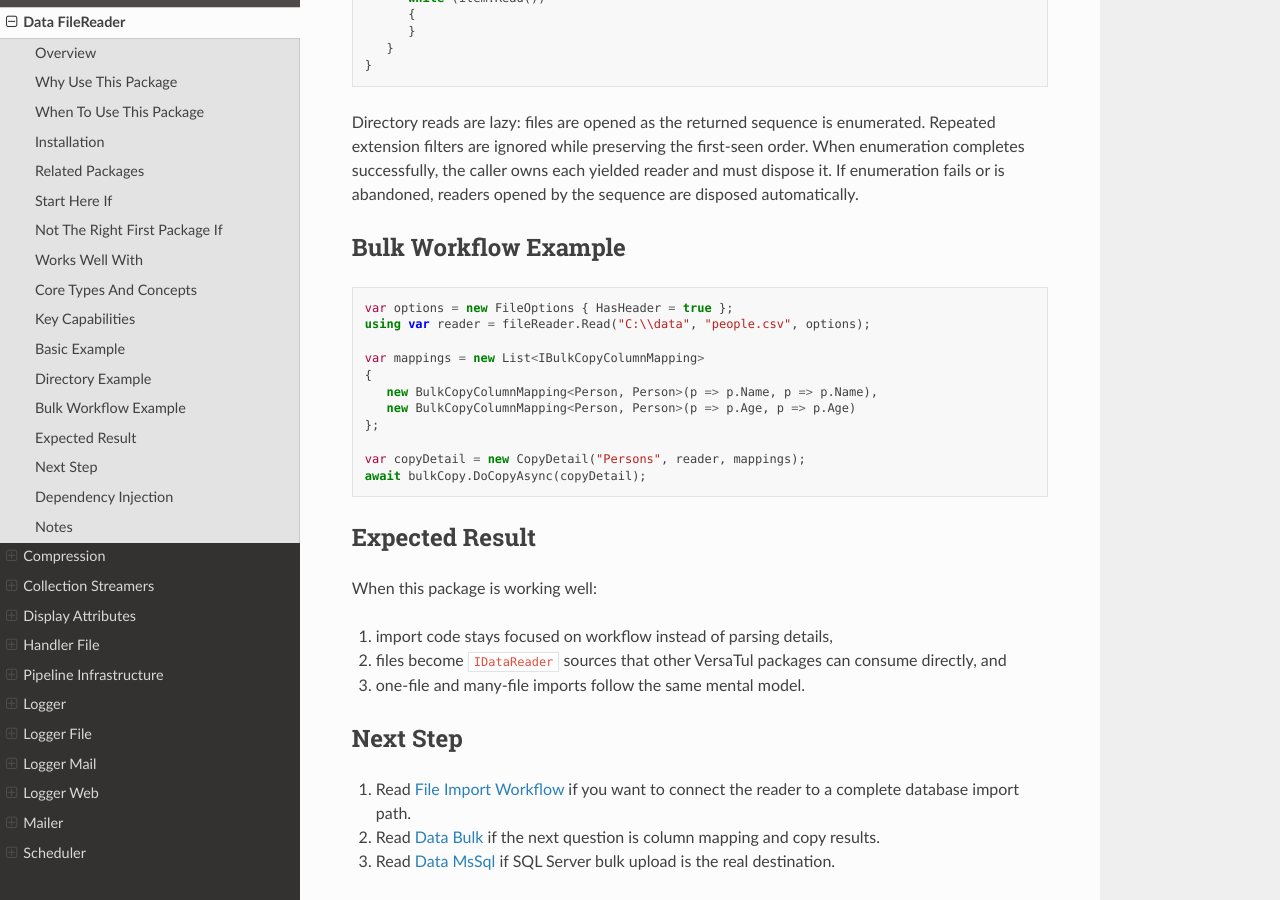
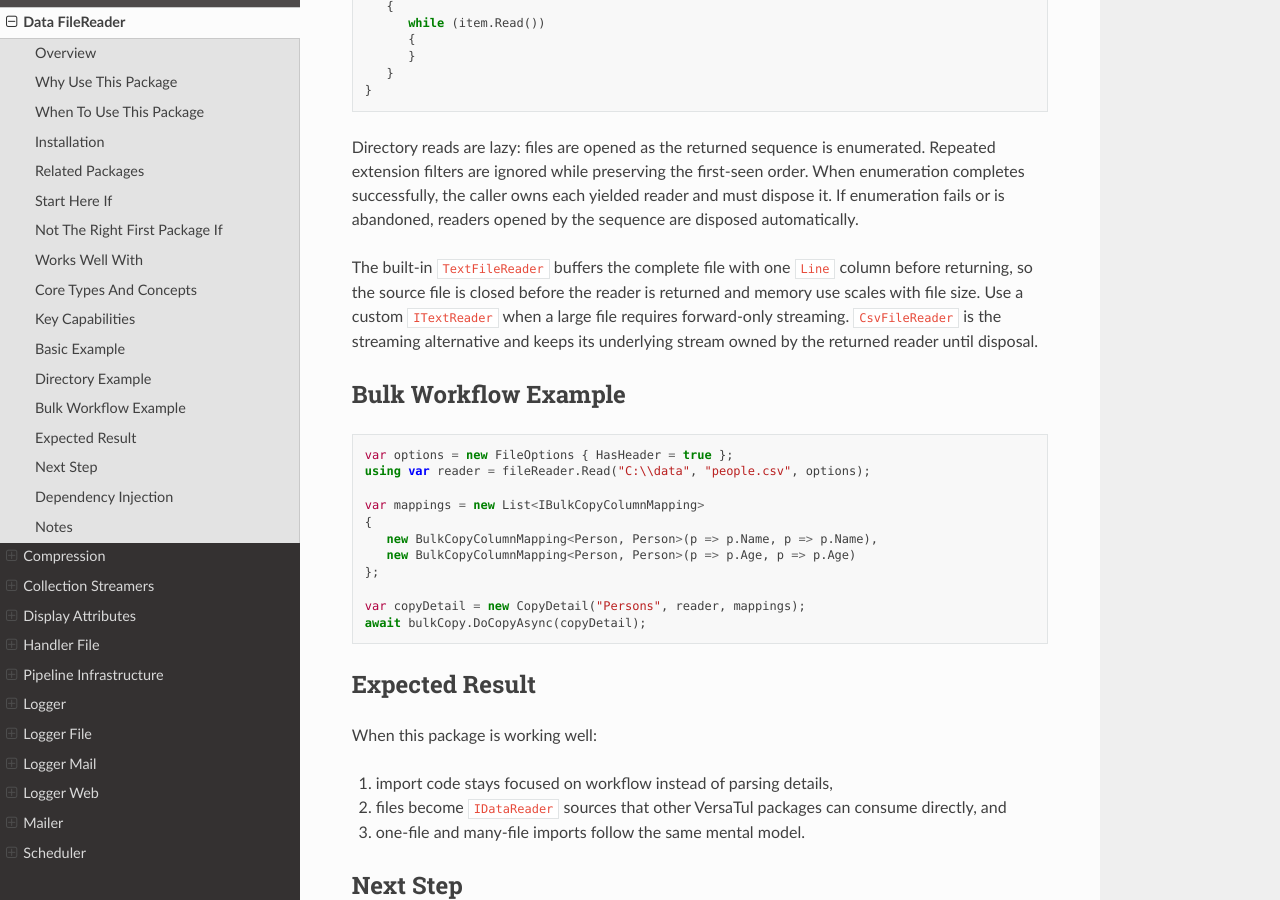
Before and after one commit to BjornWilliams/DocsVersaTul, a Sphinx documentation site: the page built from docs/source/file-reader.rst, in a window 1280 px wide and 900 px high, scrolled down 3042 px. Built offline with Sphinx 7.4.7 and the Read the Docs theme 3.1.0, drawn with Linux system fonts in a browser that asks for light colours; some of the changed text lies outside the part shown.

Commit message:
Document buffered text reader
AB#3173
AB#3167

```diff
--- a/docs/source/file-reader.rst
+++ b/docs/source/file-reader.rst
@@ -80,7 +80,7 @@ Core Types And Concepts
   CSV-specific reader abstraction and implementation.
 
 ``ITextReader`` and ``TextFileReader``
-  Plain-text reader abstraction and implementation.
+  Plain-text reader abstraction and implementation. The built-in implementation intentionally buffers the complete file into one ``Line`` column before returning.
 
 ``IOptions`` and ``FileOptions``
   File-reader options for header handling, extension filters, and directory search behavior.
@@ -143,6 +143,8 @@ Directory Example
 
 Directory reads are lazy: files are opened as the returned sequence is enumerated. Repeated extension filters are ignored while preserving the first-seen order. When enumeration completes successfully, the caller owns each yielded reader and must dispose it. If enumeration fails or is abandoned, readers opened by the sequence are disposed automatically.
 
+The built-in ``TextFileReader`` buffers the complete file with one ``Line`` column before returning, so the source file is closed before the reader is returned and memory use scales with file size. Use a custom ``ITextReader`` when a large file requires forward-only streaming. ``CsvFileReader`` is the streaming alternative and keeps its underlying stream owned by the returned reader until disposal.
+
 Bulk Workflow Example
 ---------------------
 
```
